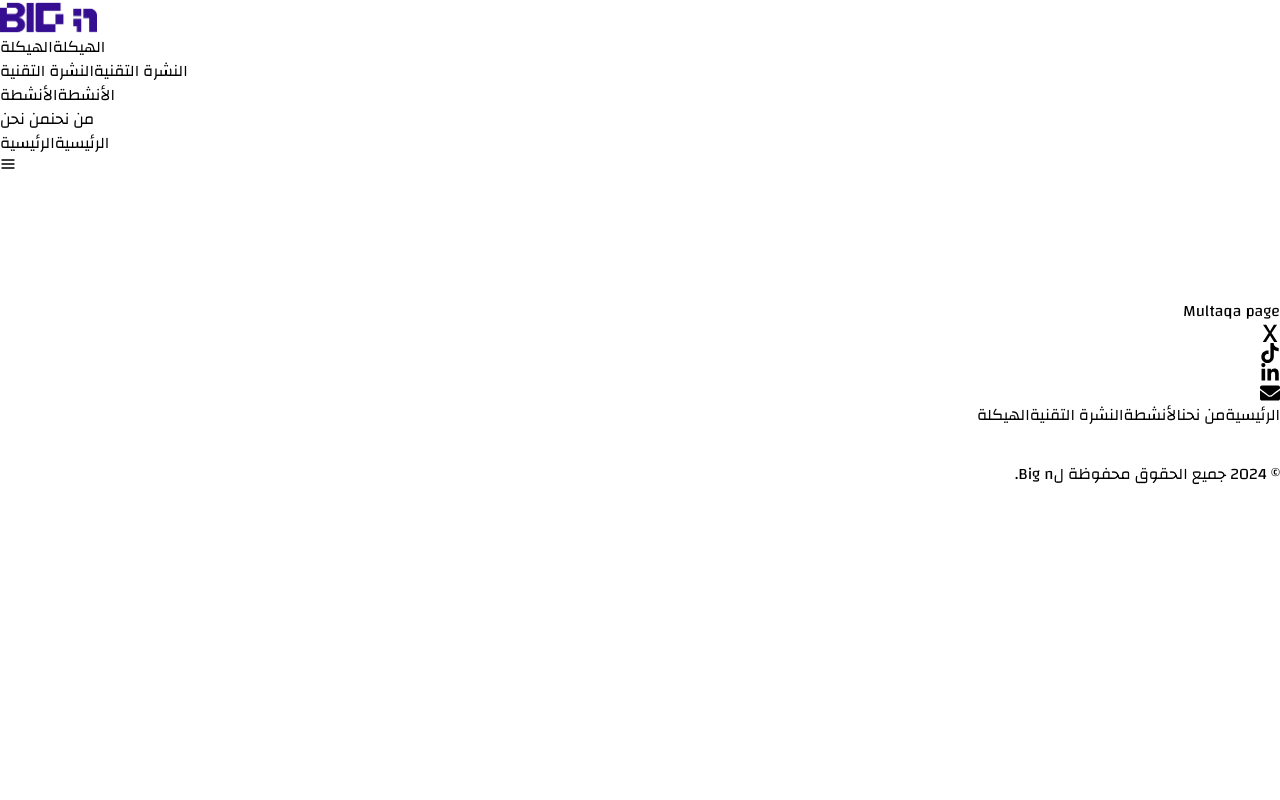
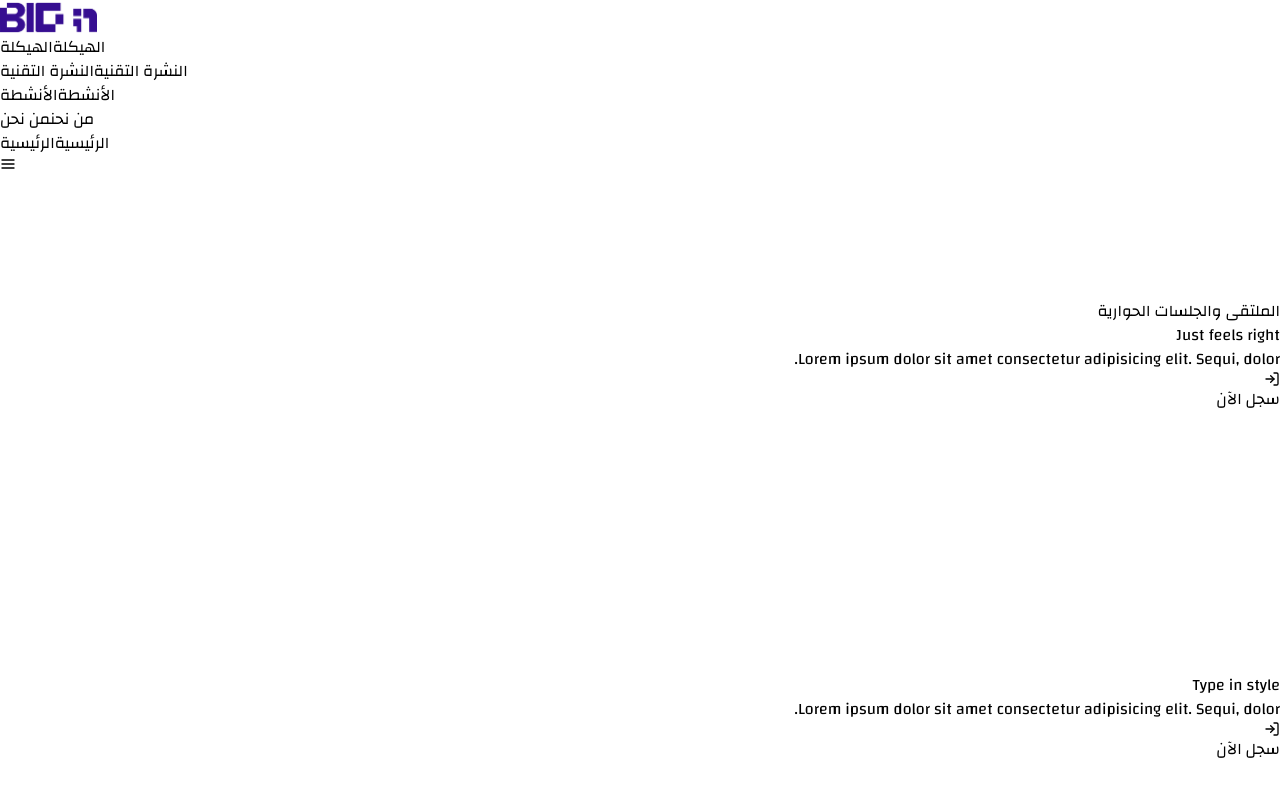
Before and after one commit to KhaledAlshathri/BIGnWebsite, a React (Vite) app in the folder BIGn-frontend/BIGn/: page /Multaqa in a window 1280 px wide. Shown: the top 800 px of the page. Built offline with nearby package versions, Linux system fonts and the light colour scheme.

Commit message:
Adding Multaqa Cards to Multaqa page

```diff
--- a/BIGn-frontend/BIGn/src/Pages/Multaqa.jsx
+++ b/BIGn-frontend/BIGn/src/Pages/Multaqa.jsx
@@ -1,9 +1,10 @@
 import React from 'react';
+import MultaqaCards from '../components/MultaqaCards';
 
 const Multaqa = () => {
   return (
     <div>
-      <h1>Multaqa page</h1>
+      <MultaqaCards />
     </div>
   );
 };
--- a/BIGn-frontend/BIGn/src/components/ActivityContent.jsx
+++ b/BIGn-frontend/BIGn/src/components/ActivityContent.jsx
@@ -100,14 +100,12 @@ const ActivityContent = () => {
           }}
           className="mx-auto grid max-w-4xl grid-flow-dense grid-cols-12 gap-4 my-20 py-10"
         >
-          {/* Title Block */}
           <Block className="col-span-12 p-5 flex items-center justify-center bg-[#360E91]">
             <h2 className="text-2xl sm:text-3xl font-bold text-center">
               {card.tag}
             </h2>
           </Block>
 
-          {/* Background Image Block */}
           <Block className="col-span-7 sm:col-span-8 bg-zinc-800 relative overflow-hidden">
             <div
               className="w-full h-full bg-cover bg-center absolute inset-0"
@@ -115,7 +113,6 @@ const ActivityContent = () => {
             ></div>
           </Block>
 
-          {/* Logo Block with Animation */}
           <Block
             className="col-span-5 sm:col-span-4 bg-zinc-800 aspect-square relative overflow-hidden"
             whileHover={{
@@ -129,7 +126,6 @@ const ActivityContent = () => {
             ></div>
           </Block>
 
-          {/* Text with Typing Animation Block */}
           <Block className="col-span-12 bg-[#360E91] h-[250px] relative">
             <p className="text-base sm:text-lg leading-relaxed mb-4">
               {card.text}
@@ -139,7 +135,7 @@ const ActivityContent = () => {
               <RoundedSlideButton
                 buttonText={card.buttonText}
                 buttonColor={card.buttonColor}
-                onClick={() => handleButtonClick(card)} // Use the new onClick handler
+                onClick={() => handleButtonClick(card)}
               />
             </div>
           </Block>
--- /dev/null
+++ b/BIGn-frontend/BIGn/src/components/MultaqaCards.jsx
@@ -0,0 +1,103 @@
+import React from "react";
+import { FiLogIn } from "react-icons/fi";
+
+const MultaqaCards = () => {
+  const displayItems = items.slice(0, 3);
+
+  return (
+    <section className="p-4 py-44">
+      <div className="mx-auto max-w-6xl">
+        <p className="mb-10  text-4xl sm:text-5xl text-center font-semibold">
+          الملتقى والجلسات الحوارية
+        </p>
+        <div className="grid grid-cols-1 gap-20">
+          {displayItems.map((item) => (
+            <Card key={item.id} {...item} />
+          ))}
+        </div>
+      </div>
+    </section>
+  );
+};
+
+const Card = ({ url, title, description, buttonLink }) => {
+  return (
+    <div
+      className="relative rounded-2xl bg-white shadow-md transition-all hover:scale-[1.015] hover:shadow-xl overflow-hidden"
+      style={{ height: '350px' }}
+    >
+      <div
+        className="w-full h-full bg-cover bg-center"
+        style={{
+          backgroundImage: `url(${url})`,
+        }}
+      ></div>
+      <div className="absolute inset-0 z-20 rounded-2xl bg-gradient-to-b from-black/90 via-black/60 to-black/0 p-6 text-white transition-[backdrop-filter] hover:backdrop-blur-sm flex flex-col justify-between">
+        <div>
+          <p className="mb-3 mt-8 text-3xl text-center font-bold">{title}</p>
+          <p className="text-lg text-center text-slate-300">{description}</p>
+        </div>
+        <div className="absolute bottom-4 right-4">
+          <a href={buttonLink} target="_blank" rel="noopener noreferrer">
+            <RoundedSlideButton />
+          </a>
+        </div>
+      </div>
+    </div>
+  );
+};
+
+const RoundedSlideButton = () => {
+  return (
+    <button
+      className={`
+        relative z-0 flex items-center gap-2 overflow-hidden rounded-lg border-[1px]
+        border-white px-4 py-2 font-semibold
+        uppercase text-white transition-all duration-500
+
+        before:absolute before:inset-0
+        before:-z-10 before:translate-x-[150%]
+        before:translate-y-[150%] before:scale-[2.5]
+        before:rounded-[100%] before:bg-white
+        before:transition-transform before:duration-1000
+        before:content-[""]
+
+        hover:scale-105 hover:text-neutral-900
+        hover:before:translate-x-[0%]
+        hover:before:translate-y-[0%]
+        active:scale-95`}
+    >
+      <FiLogIn />
+      <span>سجل الآن</span>
+    </button>
+  );
+};
+
+export default MultaqaCards;
+
+const items = [
+  {
+    id: 1,
+    url: "/images/Principle1.jpg",
+    title: "Just feels right",
+    description:
+      "Lorem ipsum dolor sit amet consectetur adipisicing elit. Sequi, dolor.",
+    buttonLink: "https://forms.gle/link1",
+  },
+  {
+    id: 2,
+    url: "/images/Principle2.jpg",
+    title: "Type in style",
+    description:
+      "Lorem ipsum dolor sit amet consectetur adipisicing elit. Sequi, dolor.",
+    buttonLink: "https://forms.gle/link2",
+  },
+  {
+    id: 3,
+    url: "/images/Principle3.jpg",
+    title: "Looks like a win",
+    description:
+      "Lorem ipsum dolor sit amet consectetur adipisicing elit. Sequi, dolor.",
+    buttonLink: "https://forms.gle/link3",
+  },
+];
```
